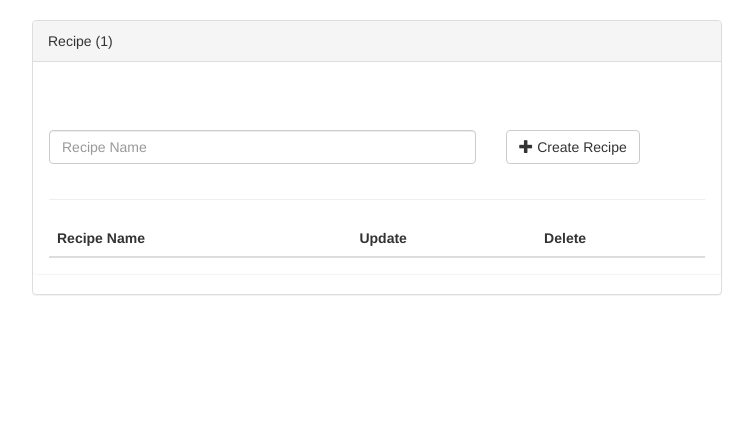
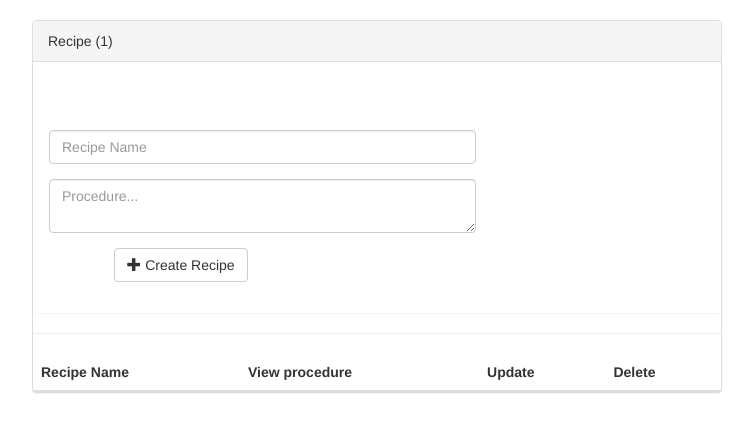
Before and after one commit to kaguna/Python-Flask-Datastructures-CP2, a Flask app: page /recipes/1 in a window 1280 px wide. Shown: the part 52-484 px from the top of the page, without its empty margins (303-1056 px from the left). Run offline with Flask 2, Linux system fonts and the light colour scheme; the visitor is signed in with stand-in values (Sample User, id 1); lists and menus that the app fills with data are empty; some libraries are stand-ins or nearby versions.

Commit message:
[Feature] add the procedure part of the recipe

```diff
--- a/app/templates/recipes.html
+++ b/app/templates/recipes.html
@@ -33,9 +33,17 @@
 								<input type="hidden" name="cat_name" value="{{ cat_name }}" class="form-control" placeholder="Category name" hidden>
 								<input type="text" name="recipe_name" class="form-control" placeholder="Recipe Name" required>
 							</div>
+						</div>
+						<div class="row">
+							<div class="form-group col-sm-8">
+								<textarea class="form-control" name="procedure" placeholder="Procedure..." required></textarea>
+							</div>
+                        </div>
+                        <div class="row">
 							<div class="form-group col-sm-4">
-								<button class="btn btn-default"><i class="glyphicon glyphicon-plus"></i> Create Recipe</button>
+								<button class="btn btn-default pull-right"><i class="glyphicon glyphicon-plus"></i> Create Recipe</button>
 							</div>
+                        </div>
 						</div>
 					</form>
 					<hr>
@@ -43,6 +51,7 @@
 						<thead>
 							<tr>
 								<th>Recipe Name</th>
+                                <th>View procedure</th>
 								<th>Update</th>
 								<th>Delete</th>
 							</tr>
@@ -54,22 +63,17 @@
 							{% for myRecipes in rec_name %}
 							<tr>
 								<td>{{ myRecipes[0] }}</td>
+                                <td><a href="#view_procedure{{ myRecipes[0] }}" role="button" data-toggle="modal" class="btn btn-default data"><i class="glyphicon glyphicon-eye-open"></i></a></td>
 								<td><a href="#edit_recipe{{ myRecipes[0] }}" role="button" data-toggle="modal" class="btn btn-default data"><i class="glyphicon glyphicon-pencil"></i></a></td>
 								<td>
-
-
-
                                 <form action="/delete_recipe" method="POST">
-													<input type="hidden" name="category_name" class="form-control" value="{{ cat_name }}" hidden>
-                                                    <input type="hidden" name="recipe_name" class="form-control" value="{{ myRecipes[0] }}" hidden>
+                                    <input type="hidden" name="category_name" class="form-control" value="{{ cat_name }}" hidden>
+                                    <input type="hidden" name="recipe_name" class="form-control" value="{{ myRecipes[0] }}" hidden>
                                     <button type="submit" class="btn btn-default"><i class="glyphicon glyphicon-remove"></i></button>
                                 </form>
-
-
-
                                 </td>
 							</tr>
-                            <!-- Modal -->
+                            <!-- Modal for updating recipe name -->
 								<div class="modal fade" id="edit_recipe{{ myRecipes[0] }}" tabindex="-1" role="dialog" aria-labelledby="modal_label" aria-hidden="true">
 									<div class="modal-dialog">
 										<!-- Content of modal-->
@@ -100,6 +104,27 @@
 									</div>
 								</div>
 							</div>
+                            <!-- Modal for viewing the the recipe procedure -->
+								<div class="modal fade" id="view_procedure{{ myRecipes[0] }}" tabindex="-1" role="dialog" aria-labelledby="modal_label" aria-hidden="true">
+									<div class="modal-dialog">
+										<!-- Content of modal-->
+										<div class="modal-content">
+											<!-- Modal Header -->
+											<div class="modal-header">
+												<button type="button" class="close"
+												data-dismiss="modal">
+												<span aria-hidden="true">&times;</span>
+												<span class="sr-only">Close</span>
+											</button>
+											<h4 class="modal-title" id="modal_label">How to prepare {{ myRecipes[0] }}</h4>
+										</div>
+										<!-- Modal Body -->
+										<div class="modal-body">
+                                            <div class="jumbtron">{{ myRecipes[2] }}</div>
+										</div>
+									</div>
+								</div>
+							</div>
 							{% endfor %}
 							{% endif %}
 						</tbody>
--- a/app/views.py
+++ b/app/views.py
@@ -142,7 +142,9 @@ def create_recipe():
             category_name = request.form['cat_name']
             category_owner = request.form['cat_owner']
             recipe_name = request.form['recipe_name']
-            create_recipe = newCategory.create_recipe(recipe_name, category_name, category_owner)
+            recipe_procedure = request.form['procedure']
+
+            create_recipe = newCategory.create_recipe(recipe_name, category_name, recipe_procedure, category_owner)
             """This retrieves all the recipes belonging to the category and the user in session"""
             list_recipes = newCategory.view_recipes(category_name, g.user)
             if create_recipe == "success":
--- a/classes/categories.py
+++ b/classes/categories.py
@@ -24,10 +24,10 @@ class Categories(object):
 
         regexcategory_name = "[a-zA-Z0-9- .]"
 
-        category_name = category_name.replace(" ","_")
+
         if re.match(regexcategory_name, category_name):
 
-            if category_name != '' and category_name.strip():
+            if category_name != '' and category_name != ' ' and category_name.strip():
                 if self.categories != []:
                     if similar_cat_list == []:
                         self.categories.append([category_name, category_owner, ])
@@ -92,7 +92,7 @@ class Categories(object):
                 del personal_categories[category_list_index]
         return personal_categories
 
-    def create_recipe(self, recipe_name, category_name, category_owner):
+    def create_recipe(self, recipe_name, category_name,recipe_procedure, category_owner):
         """This will add a recipe to the list"""
         specific_category_recipes = [recipes for recipes in self.recipes
                                if category_name in recipes]
@@ -104,13 +104,13 @@ class Categories(object):
 
         if re.match(regexrecipe_name, recipe_name):
 
-            if recipe_name != '' and recipe_name.strip():
+            if recipe_name != '' and recipe_name.strip() and recipe_procedure.strip():
                 if self.recipes != []:
                     if similar_recipe_list == []:
-                        self.recipes.append([recipe_name, category_name, category_owner,])
+                        self.recipes.append([recipe_name, category_name,recipe_procedure, category_owner,])
                         return "success"
                     return "recipename_uniqueness"
-                self.recipes.append([recipe_name,category_name, category_owner])
+                self.recipes.append([recipe_name,category_name,recipe_procedure, category_owner])
                 return "success"
             return "null_empty_field"
         return "recipename_pattern"
@@ -118,13 +118,13 @@ class Categories(object):
     def view_recipes(self, category_name, recipe_owner):
         """Displays the specific category's recipes"""
         specific_category_recipes = [recipes for recipes in self.recipes
-                                     if recipe_owner == recipes[2] and category_name == recipes[1]]
+                                     if recipe_owner == recipes[3] and category_name == recipes[1]]
         return specific_category_recipes
 
     def edit_recipe(self, current_recipe_name, new_recipe_name, category_name, recipe_owner):
         """Update the category name"""
         specific_category_recipes = [recipes for recipes in self.recipes
-                                     if recipe_owner == recipes[2] and category_name == recipes[1]]
+                                     if recipe_owner == recipes[3] and category_name == recipes[1]]
 
         similar_recipe_list = [searched_recipe_name for searched_recipe_name in specific_category_recipes
                             if searched_recipe_name[0] == new_recipe_name]
@@ -146,7 +146,7 @@ class Categories(object):
     def delete_recipe(self, recipe_name, category_name, recipe_owner):
         """This will delete the recipes"""
         specific_category_recipes = [recipes for recipes in self.recipes
-                                     if recipe_owner == recipes[2] and category_name == recipes[1]]
+                                     if recipe_owner == recipes[3] and category_name == recipes[1]]
         for recList in specific_category_recipes:
             if recipe_name in recList:
                 recipe_list_index = specific_category_recipes.index(recList)
```
